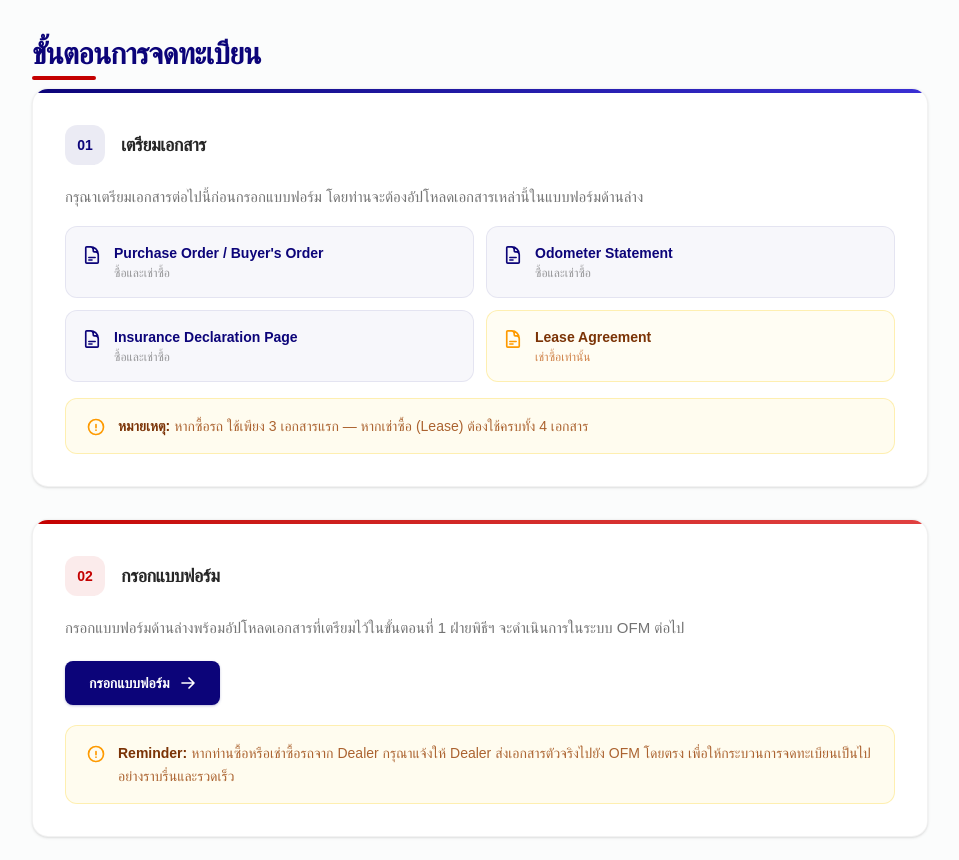
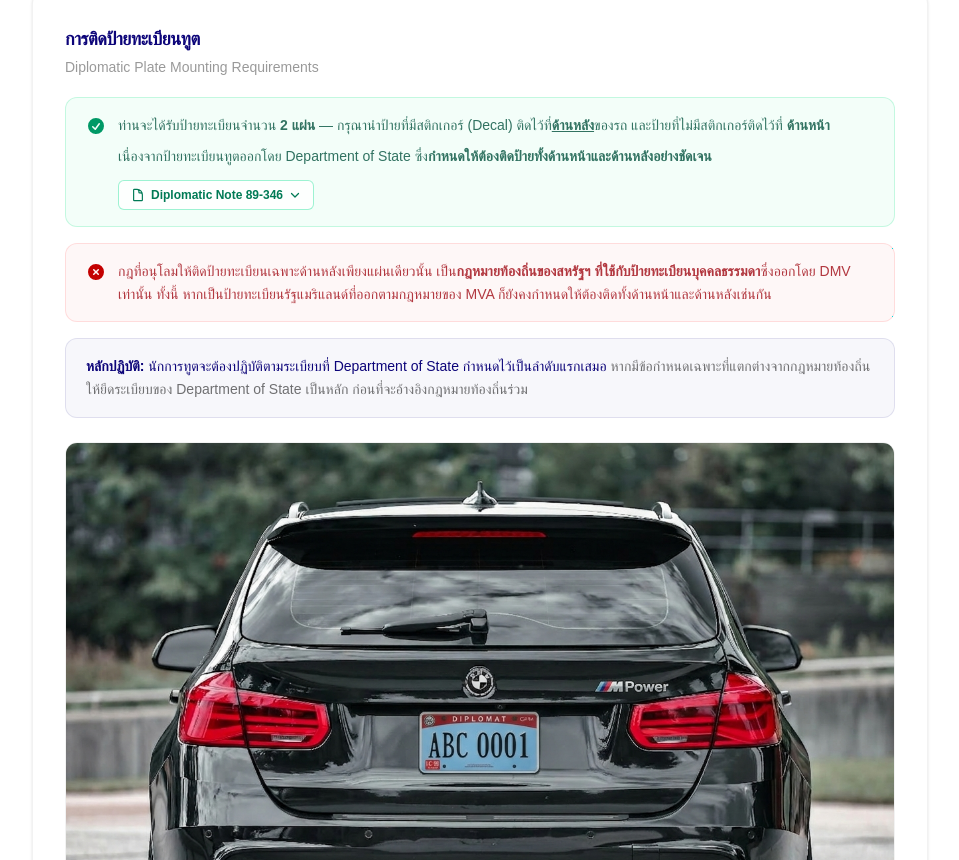
Before and after one commit to PollyYP/Emb_Protocol_Portal, a Next.js app: page /arrival/vehicle-registration in a window 1280 px wide. Shown: the part 1160-2020 px from the top of the page, without its empty margins (160-1119 px from the left). Built offline with nearby package versions, Linux system fonts and the light colour scheme; a web font is replaced by a local one.

Commit message:
add content in vehicle regitration page

```diff
--- a/app/arrival/vehicle-registration/page.tsx
+++ b/app/arrival/vehicle-registration/page.tsx
@@ -1,8 +1,9 @@
 "use client";
 
 import Link from "next/link";
+import Image from "next/image";
 import { motion, useInView } from "framer-motion";
-import { useRef } from "react";
+import { useRef, useState } from "react";
 
 /* ─── Fade-in wrapper ─── */
 function FadeIn({
@@ -31,6 +32,8 @@ function FadeIn({
 }
 
 export default function RegistrationPage() {
+  const [showDipNote, setShowDipNote] = useState(false);
+
   return (
     <>
       {/* ══════════ HERO ══════════ */}
@@ -109,7 +112,7 @@ export default function RegistrationPage() {
 
               <div className="rounded-2xl border border-[#0c0479]/8 bg-[#0c0479]/3 p-6 text-center">
                 <div className="mx-auto flex h-12 w-12 items-center justify-center rounded-xl bg-[#0c0479]/10">
-                  <svg className="h-6 w-6 text-[#0c0479]" fill="none" viewBox="0 0 24 24" stroke="currentColor" strokeWidth="1.5">
+                  <svg className="h-6 w-6 text-[#0c0479]" fill="none" viewBox="0 0 24 24" stroke="currentColor" strokeWidth="2">
                     <path strokeLinecap="round" strokeLinejoin="round" d="M16.023 9.348h4.992v-.001M2.985 19.644v-4.992m0 0h4.992m-4.993 0l3.181 3.183a8.25 8.25 0 0013.803-3.7M4.031 9.865a8.25 8.25 0 0113.803-3.7l3.181 3.182M2.985 19.644l3.181-3.182" />
                   </svg>
                 </div>
@@ -120,6 +123,7 @@ export default function RegistrationPage() {
               </div>
             </div>
           </FadeIn>
+
           {/* Warning */}
           <FadeIn>
             <div className="mx-auto max-w-4xl mt-6">
@@ -134,6 +138,120 @@ export default function RegistrationPage() {
                   จะไม่ออกสติกเกอร์ (Decal)
                   ใหม่ให้หากมีรถที่ต้องต่ออายุสติกเกอร์ในเดือนนั้น
                 </p>
+              </div>
+            </div>
+          </FadeIn>
+
+          {/* ══════════ LICENSE PLATE MOUNTING RULES ══════════ */}
+          <FadeIn>
+            <div className="mx-auto max-w-4xl mt-6">
+              <div className="overflow-hidden rounded-2xl border border-black/5 bg-white shadow-sm">
+                <div className="h-1 w-full bg-linear-to-r from-[#0c0479] to-[#3a2fd4]" />
+                <div className="p-6 sm:p-8">
+                  <h3 className="text-lg font-bold tracking-tight text-[#0c0479]">
+                    การติดป้ายทะเบียนทูต
+                  </h3>
+                  <p className="mt-1 text-sm text-black/40">Diplomatic Plate Mounting Requirements</p>
+
+                  {/* ✅ Green check — correct rule */}
+                  <div className="mt-5 flex items-start gap-3 rounded-xl border border-emerald-200/60 bg-emerald-50/60 px-5 py-4">
+                    <svg className="mt-0.5 h-5 w-5 shrink-0 text-emerald-600" viewBox="0 0 20 20" fill="currentColor">
+                      <path fillRule="evenodd" d="M10 18a8 8 0 100-16 8 8 0 000 16zm3.857-9.809a.75.75 0 00-1.214-.882l-3.483 4.79-1.88-1.88a.75.75 0 10-1.06 1.061l2.5 2.5a.75.75 0 001.137-.089l4-5.5z" clipRule="evenodd" />
+                    </svg>
+                    <div className="text-sm leading-relaxed text-emerald-900/80">
+                      <p>
+                        ท่านจะได้รับป้ายทะเบียนจำนวน <span className="font-semibold">2 แผ่น</span> — กรุณานำป้ายที่มีสติกเกอร์
+                        (Decal) ติดไว้ที่<span className="font-semibold underline">ด้านหลัง</span>ของรถ
+                        และป้ายที่ไม่มีสติกเกอร์ติดไว้ที่ <span className="font-semibold">ด้านหน้า</span>
+                      </p>
+                      <p className="mt-2">
+                        เนื่องจากป้ายทะเบียนทูตออกโดย Department of State
+                        ซึ่ง<span className="font-semibold">กำหนดให้ต้องติดป้ายทั้งด้านหน้าและด้านหลังอย่างชัดเจน</span>
+                      </p>
+                      <button
+                        onClick={() => setShowDipNote(!showDipNote)}
+                        className="mt-3 inline-flex items-center gap-1.5 rounded-md border border-emerald-300/60 bg-white/80 px-3 py-1.5 text-xs font-semibold text-emerald-700 transition-colors hover:bg-emerald-100/80"
+                      >
+                        <svg className="h-3.5 w-3.5" fill="none" viewBox="0 0 24 24" stroke="currentColor" strokeWidth="2">
+                          <path strokeLinecap="round" strokeLinejoin="round" d="M19.5 14.25v-2.625a3.375 3.375 0 00-3.375-3.375h-1.5A1.125 1.125 0 0113.5 7.125v-1.5a3.375 3.375 0 00-3.375-3.375H8.25m2.25 0H5.625c-.621 0-1.125.504-1.125 1.125v17.25c0 .621.504 1.125 1.125 1.125h12.75c.621 0 1.125-.504 1.125-1.125V11.25a9 9 0 00-9-9z" />
+                        </svg>
+                        Diplomatic Note 89-346
+                        <svg className={`h-3 w-3 transition-transform ${showDipNote ? "rotate-180" : ""}`} fill="none" viewBox="0 0 24 24" stroke="currentColor" strokeWidth="2.5">
+                          <path strokeLinecap="round" strokeLinejoin="round" d="M19 9l-7 7-7-7" />
+                        </svg>
+                      </button>
+
+                      {/* Expandable PDF embed */}
+                      {showDipNote && (
+                        <motion.div
+                          initial={{ opacity: 0, height: 0 }}
+                          animate={{ opacity: 1, height: "auto" }}
+                          exit={{ opacity: 0, height: 0 }}
+                          transition={{ duration: 0.3 }}
+                          className="mt-3 overflow-hidden rounded-lg border border-emerald-200/60"
+                        >
+                          <iframe
+                            src="/vehicle-rule.pdf"
+                            className="h-[420px] w-full"
+                            title="Diplomatic Note 89-346 — Vehicle Rule"
+                          />
+                          <div className="flex items-center justify-between border-t border-emerald-200/60 bg-emerald-50/40 px-4 py-2">
+                            <p className="text-xs text-emerald-700/60">Diplomatic Note 89-346</p>
+                            <a
+                              href="/vehicle-rule.pdf"
+                              target="_blank"
+                              rel="noopener noreferrer"
+                              className="inline-flex items-center gap-1 text-xs font-semibold text-emerald-700 hover:underline"
+                            >
+                              เปิดในแท็บใหม่
+                              <svg className="h-3 w-3" fill="none" viewBox="0 0 24 24" stroke="currentColor" strokeWidth="2.5">
+                                <path strokeLinecap="round" strokeLinejoin="round" d="M13.5 6H5.25A2.25 2.25 0 003 8.25v10.5A2.25 2.25 0 005.25 21h10.5A2.25 2.25 0 0018 18.75V10.5m-10.5 6L21 3m0 0h-5.25M21 3v5.25" />
+                              </svg>
+                            </a>
+                          </div>
+                        </motion.div>
+                      )}
+                    </div>
+                  </div>
+
+                  {/* ❌ Red X — common misconception */}
+                  <div className="mt-4 flex items-start gap-3 rounded-xl border border-red-200/60 bg-red-50/60 px-5 py-4">
+                    <svg className="mt-0.5 h-5 w-5 shrink-0 text-[#c40000]" viewBox="0 0 20 20" fill="currentColor">
+                      <path fillRule="evenodd" d="M10 18a8 8 0 100-16 8 8 0 000 16zM8.28 7.22a.75.75 0 00-1.06 1.06L8.94 10l-1.72 1.72a.75.75 0 101.06 1.06L10 11.06l1.72 1.72a.75.75 0 101.06-1.06L11.06 10l1.72-1.72a.75.75 0 00-1.06-1.06L10 8.94 8.28 7.22z" clipRule="evenodd" />
+                    </svg>
+                    <div className="text-sm leading-relaxed text-red-800/80">
+                      <p>
+                        กฎที่อนุโลมให้ติดป้ายทะเบียนเฉพาะด้านหลังเพียงแผ่นเดียวนั้น
+                        เป็น<span className="font-semibold">กฎหมายท้องถิ่นของสหรัฐฯ ที่ใช้กับป้ายทะเบียนบุคคลธรรมดา</span>ซึ่งออกโดย
+                        DMV เท่านั้น ทั้งนี้ หากเป็นป้ายทะเบียนรัฐแมริแลนด์ที่ออกตามกฎหมายของ MVA
+                        ก็ยังคงกำหนดให้ต้องติดทั้งด้านหน้าและด้านหลังเช่นกัน
+                      </p>
+                    </div>
+                  </div>
+
+                  {/* Bottom rule summary */}
+                  <div className="mt-4 rounded-xl border border-[#0c0479]/10 bg-[#0c0479]/3 px-5 py-4">
+                    <p className="text-sm font-semibold leading-relaxed text-[#0c0479]">
+                      หลักปฏิบัติ:{" "}
+                      <span className="font-normal text-black/55">
+                        <span className="text-[#0c0479]">นักการทูตจะต้องปฏิบัติตามระเบียบที่ Department of State กำหนดไว้เป็นลำดับแรกเสมอ </span>
+                        หากมีข้อกำหนดเฉพาะที่แตกต่างจากกฎหมายท้องถิ่น ให้ยึดระเบียบของ Department of State เป็นหลัก
+                        ก่อนที่จะอ้างอิงกฎหมายท้องถิ่นร่วม
+                      </span>
+                    </p>
+                  </div>
+
+                  {/* Diplomatic plate image */}
+                  <div className="mt-6 overflow-hidden rounded-xl border border-black/5">
+                    <Image
+                      src="/diplomatOfmPlate.png"
+                      alt="ตัวอย่างป้ายทะเบียนทูต — Diplomatic License Plate"
+                      width={1200}
+                      height={400}
+                      className="h-auto w-full object-cover"
+                    />
+                  </div>
+                </div>
               </div>
             </div>
           </FadeIn>
@@ -152,7 +270,6 @@ export default function RegistrationPage() {
               </h2>
               <div className="mt-1 h-1 w-16 rounded-full bg-[#c40000]" />
             </div>
-
           </FadeIn>
 
           <div className="mx-auto max-w-4xl space-y-8 pb-12">
```
Also changed, not shown: public/diplomatOfmPlate.png (added), 1 other file (tests, documents, lock files or other folders).
